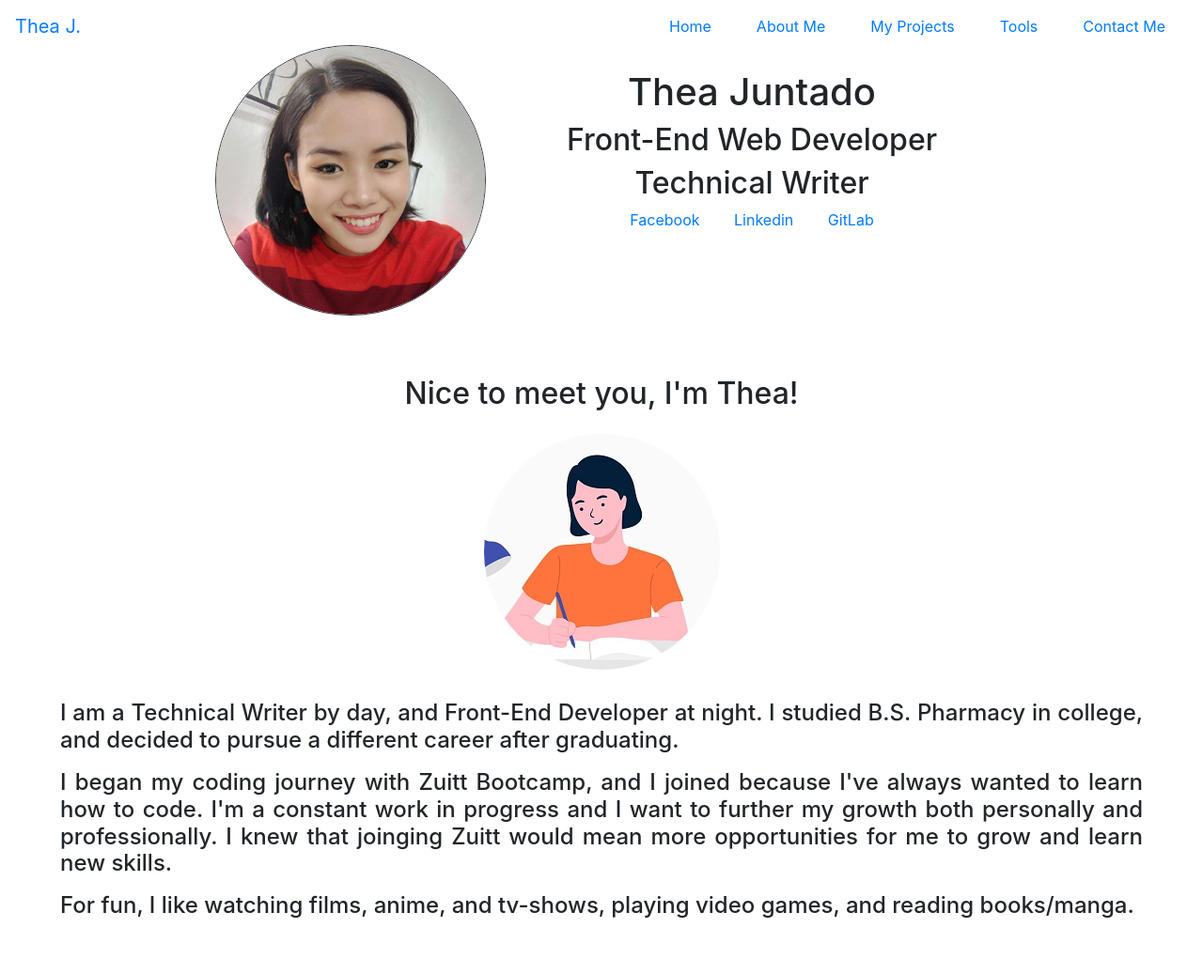
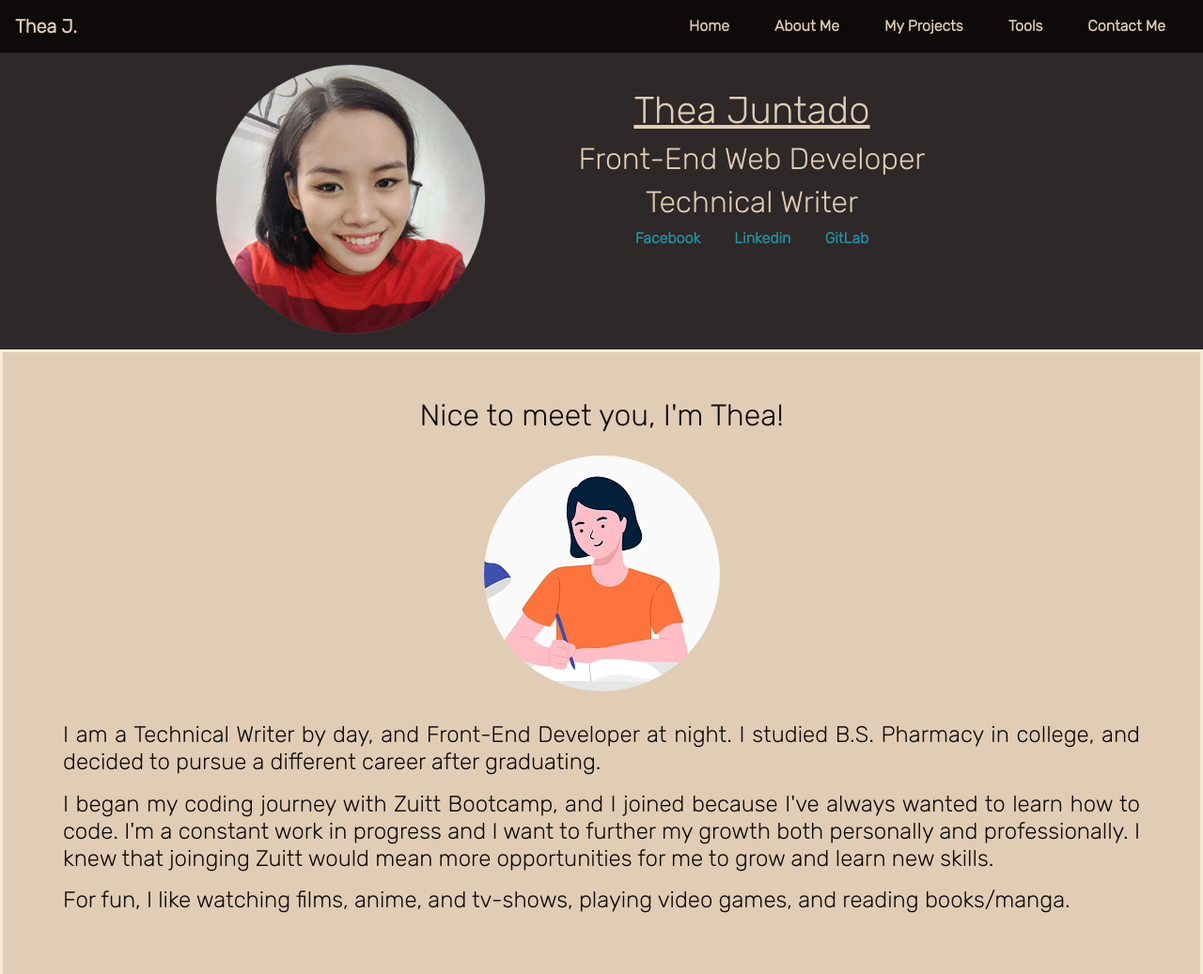
Before and after one commit to theajuntado/webportfolio, a plain HTML site: page index.html in a window 1280 px wide. Shown: the top 1037 px of the page at 94% size. Drawn offline with nearby package versions, Linux system fonts and the light colour scheme.

Commit message:
Update index.html

```diff
--- a/index.html
+++ b/index.html
@@ -5,7 +5,7 @@
 	<meta name="viewport" content="width=device-width, initial-scale=1">
 
 	<!-- Link to CSS -->
-	<link rel="stylesheet" type="text/css" href="./capstone1.css">
+	<link rel="stylesheet" type="text/css" href="index.css">
 
 	<!-- Bootstrap Links -->
 	<link rel="stylesheet" href="https://cdn.jsdelivr.net/npm/bootstrap@4.6.2/dist/css/bootstrap.min.css" integrity="sha384-xOolHFLEh07PJGoPkLv1IbcEPTNtaed2xpHsD9ESMhqIYd0nLMwNLD69Npy4HI+N" crossorigin="anonymous">
```
